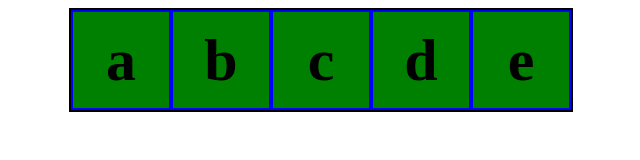
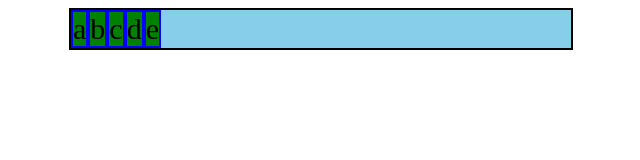
Before and after one commit to YashSingh15/odin-project-practice, a plain HTML site: page flexbox/index.html in a window 1280 px wide. Shown: the whole page, without its empty margins (319-959 px from the left). Drawn offline with Linux system fonts and the light colour scheme.

Commit message:
Practice flexbox more

```diff
--- a/flexbox/style.css
+++ b/flexbox/style.css
@@ -1,28 +1,15 @@
 .container {
     width: 500px;
     margin: 0 auto;
-    height: 100px;
     display: flex;
     border: 2px solid black;
     background-color: skyblue;
 }
 
 .item {
-    height: auto;
-    width: 100px;
-    min-width: 0px;
+    font-size: 30px;
+    min-width: 0;
     background-color: green;
     border: 2px solid blue;
-    text-align: center;
-    font-weight: bold;
-    display: flex;
-    justify-content: center;
-    align-items: center;
-    flex: 1 1 auto;
+    flex: 0 0 auto;
 }
-
-.item-content {
-    width: 150px;
-    text-align: center;
-    font-size: 60px;
-}
```
